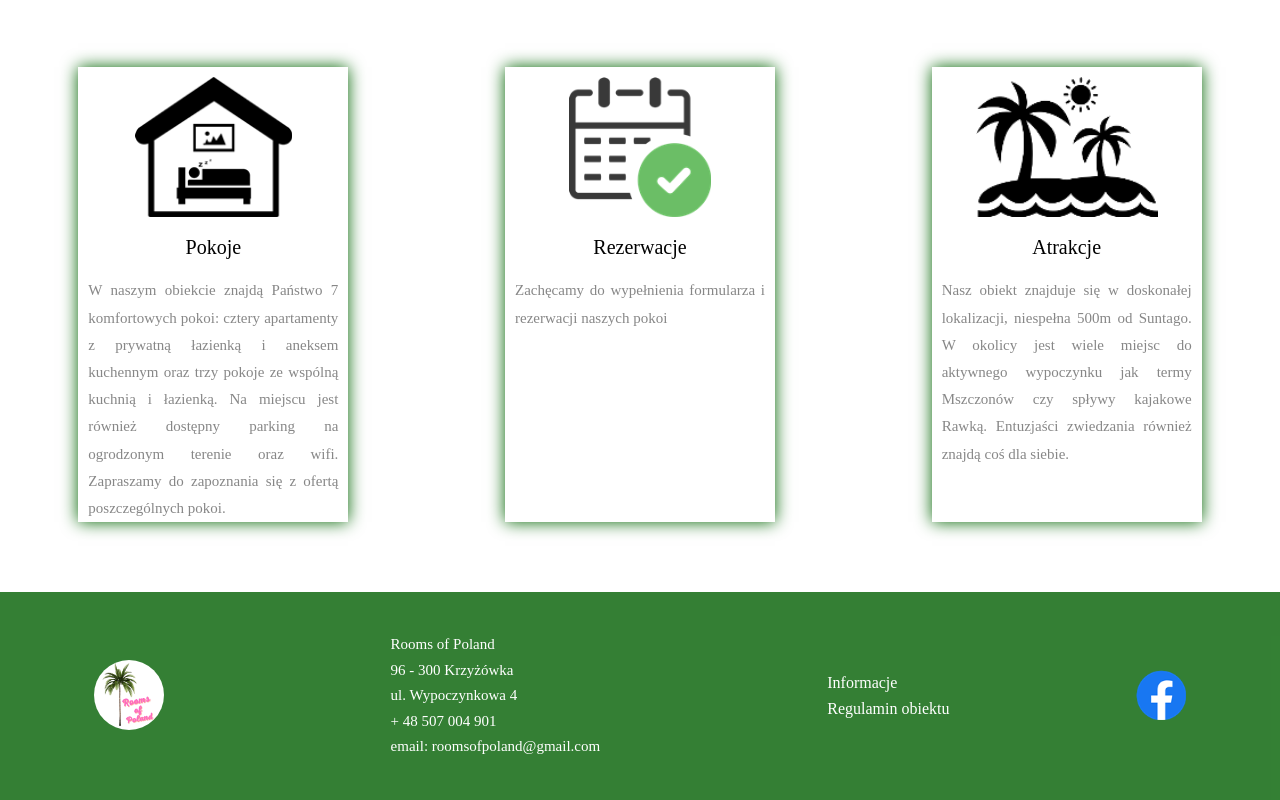
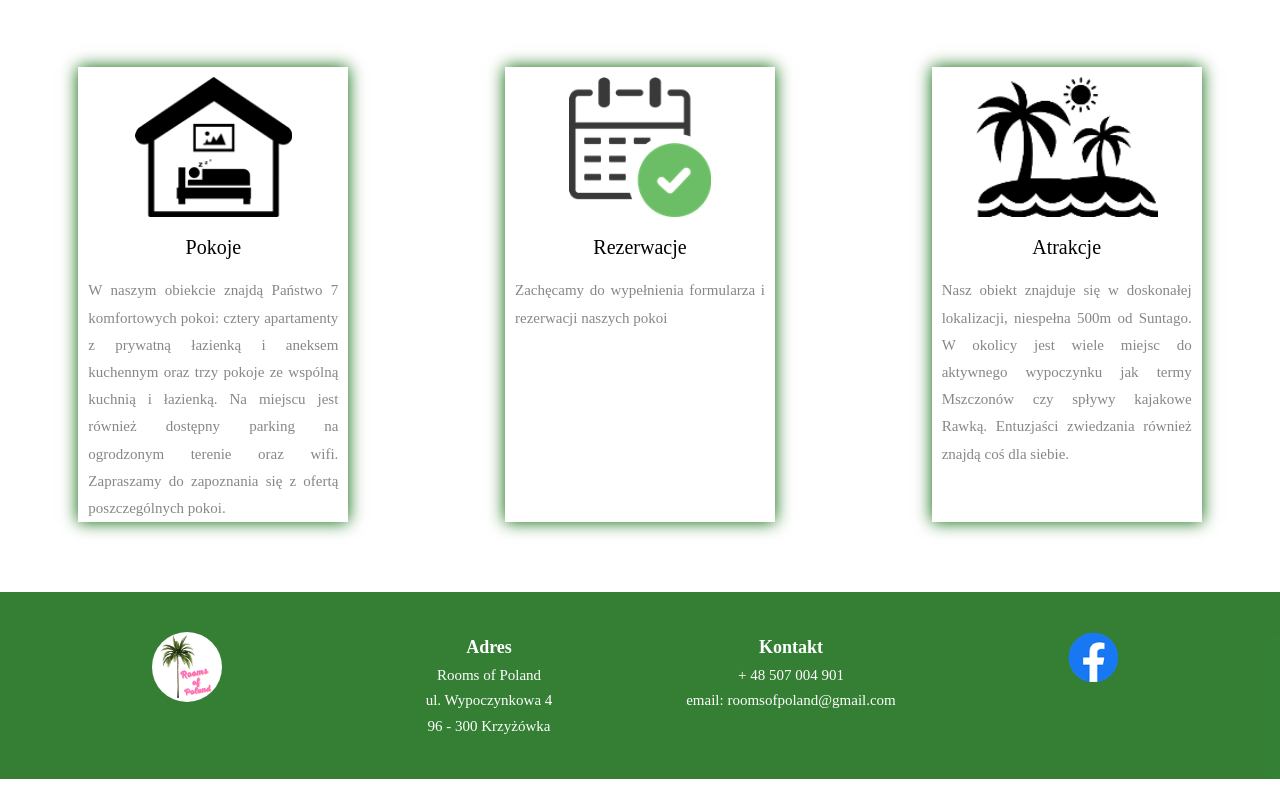
Before and after one commit to mgrkapi/RoomsofPoland, a React (Create React App) app in the folder roomsofpoland/: page /#/main in a window 1280 px wide. Before the commit this address led to /. Shown: the part 1905-2705 px from the top of the page. After the commit the page ends 2684 px from the top, so only its background shows below. Built offline with nearby package versions, Linux system fonts and the light colour scheme.

Commit message:
Made changes in the footer content and styles

```diff
--- a/roomsofpoland/src/components/Footer.js
+++ b/roomsofpoland/src/components/Footer.js
@@ -3,33 +3,27 @@ import logo from "../images/logo.png"
 import "../style/footer.scss"
 import facebook from "../images/facebook.png"
 
-function Footer () {
+function Footer() {
     return (
         <footer>
-            <div className="container">
+            <div>
                 <div className="footer">
                     <div className="logo">
-                        <img src={logo} alt= "logo"/>
+                        <img src={logo} alt="logo"/>
                     </div>
                     <div className="address">
-                        <p>
-                            Rooms of Poland
-                            <br/>
-                            96 - 300 Krzyżówka
-                            <br/>
-                            ul. Wypoczynkowa 4
-                            <br/>
-                            + 48 507 004 901
-                            <br/>
-                            email: roomsofpoland@gmail.com
-                        </p>
+                        <h3>Adres</h3>
+                        <p>Rooms of Poland</p>
+                        <p>ul. Wypoczynkowa 4</p>
+                        <p>96 - 300 Krzyżówka</p>
                     </div>
-                    <div className="information">
-                        <h3>Informacje</h3>
-                        <a href = "#">Regulamin obiektu</a>
+                    <div className="contact">
+                        <h3>Kontakt</h3>
+                        <p>+ 48 507 004 901</p>
+                        <p>email: roomsofpoland@gmail.com</p>
                     </div>
                     <div className="links">
-                        <a href = "https://www.facebook.com/roomsofpoland"><img src ={facebook} alt = "Facebook"/></a>
+                        <a href="https://www.facebook.com/roomsofpoland"><img src={facebook} alt="Facebook"/></a>
                     </div>
                 </div>
             </div>
--- a/roomsofpoland/src/style/footer.scss
+++ b/roomsofpoland/src/style/footer.scss
@@ -1,14 +1,33 @@
 footer {
   background-color: rgba(50, 126, 50, 0.99);
-  max-width: 100%;
+  flex: 1;
 }
 
 .footer {
   display: flex;
-  width: 100%;
+  flex-wrap: wrap;
+  padding: 1.25rem 1.875rem;
+  justify-content: space-evenly;
+}
+
+.address, .contact, .links, .logo {
+  padding: 1.25rem;
+  min-width: 250px;
+  display: flex;
   align-items: center;
-  justify-content: space-around;
+  flex-direction: column;
 }
+
+.address, .contact {
+  font-size: 15px;
+  line-height: 1.7;
+  color: white;
+  h3 {
+    font-size: 18px;
+    font-weight: bold;
+  }
+}
+
 .logo {
   img {
     width: 70px;
@@ -16,24 +35,3 @@ footer {
     border-radius: 50%;
   }
 }
-.address {
-  p {
-    text-align: justify;
-    font-size: 15px;
-    line-height: 1.7;
-    color: white;
-    display: block;
-    margin: 40px;
-  }
-}
-
-.information {
-  h3 {
-    color: #fff;
-    padding-bottom: 10px;
-  }
-  a {
-    text-decoration: none;
-    color: white;
-  }
-}
```
Also changed, not shown: 1 other file (tests, documents, lock files or other folders).
